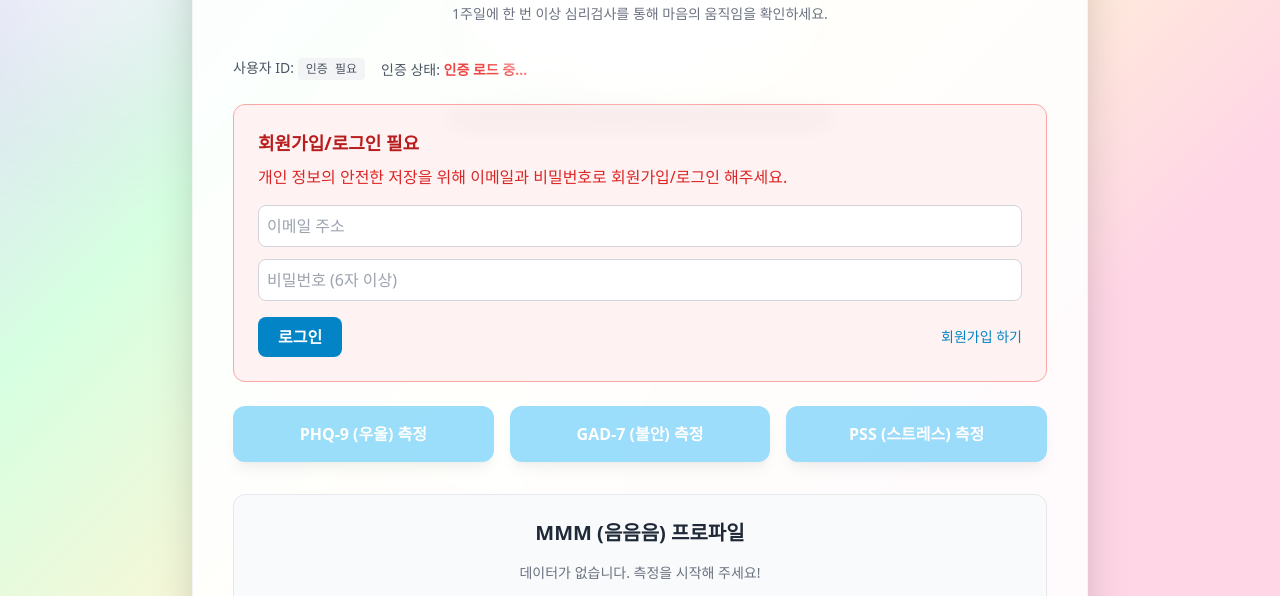
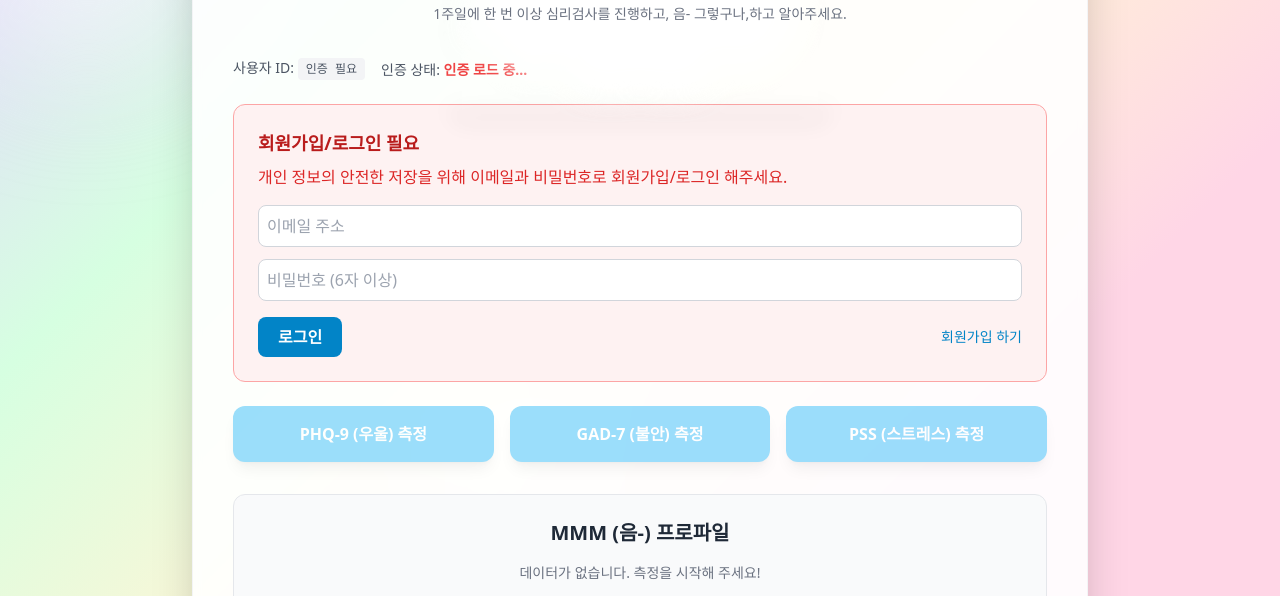
Before and after one commit to DrJHur/MMM-Tracker, a plain HTML site: page index.html in a window 1280 px wide. Shown: the part 145-741 px from the top of the page. Drawn offline with nearby package versions, Linux system fonts and the light colour scheme; a web font is replaced by a local one.

Commit message:
Update index.html

```diff
--- a/index.html
+++ b/index.html
@@ -64,7 +64,7 @@
             <!-- Title Change - Centered -->
             <h1 class="text-3xl font-bold text-gray-800 mb-2 text-center relative z-10">My Mind Mirror (MMM)</h1>
             <!-- Text Change - Centered -->
-            <p class="text-sm text-gray-500 text-center relative z-10">1주일에 한 번 이상 심리검사를 통해 마음의 움직임을 확인하세요.</p>
+            <p class="text-sm text-gray-500 text-center relative z-10">1주일에 한 번 이상 심리검사를 진행하고, 음- 그렇구나,하고 알아주세요. </p>
         </div>
 
         <!-- User Info & Loading -->
@@ -131,7 +131,7 @@
         <!-- Chart Section (Now individual charts) -->
         <div class="bg-gray-50 p-6 rounded-xl border border-gray-200">
             <!-- Subtitle Change - Added text-center -->
-            <h2 class="text-xl font-semibold text-gray-800 mb-4 text-center"> MMM (음음음) 프로파일 </h2>
+            <h2 class="text-xl font-semibold text-gray-800 mb-4 text-center"> MMM (음-) 프로파일 </h2>
 
             <div id="chart-caption" class="text-center text-sm text-gray-500 mb-4">데이터가 없습니다. 측정을 시작해 주세요!</div>
 
```
